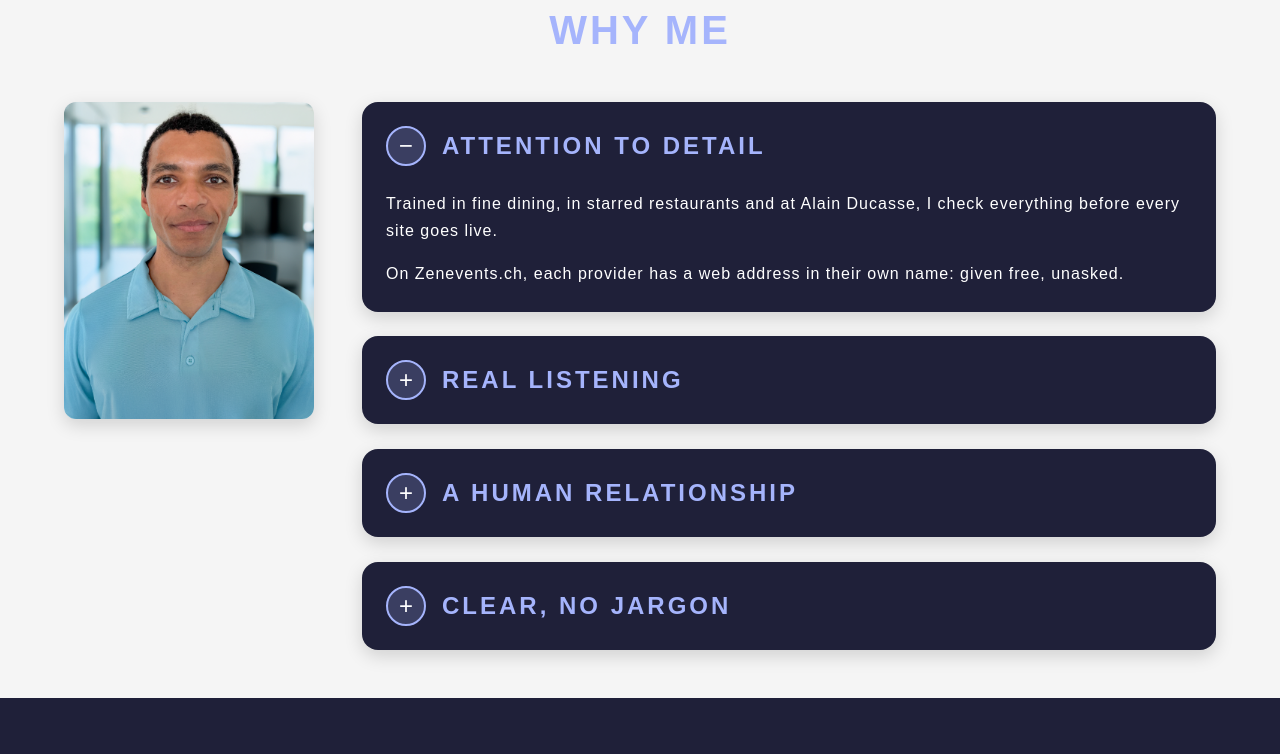
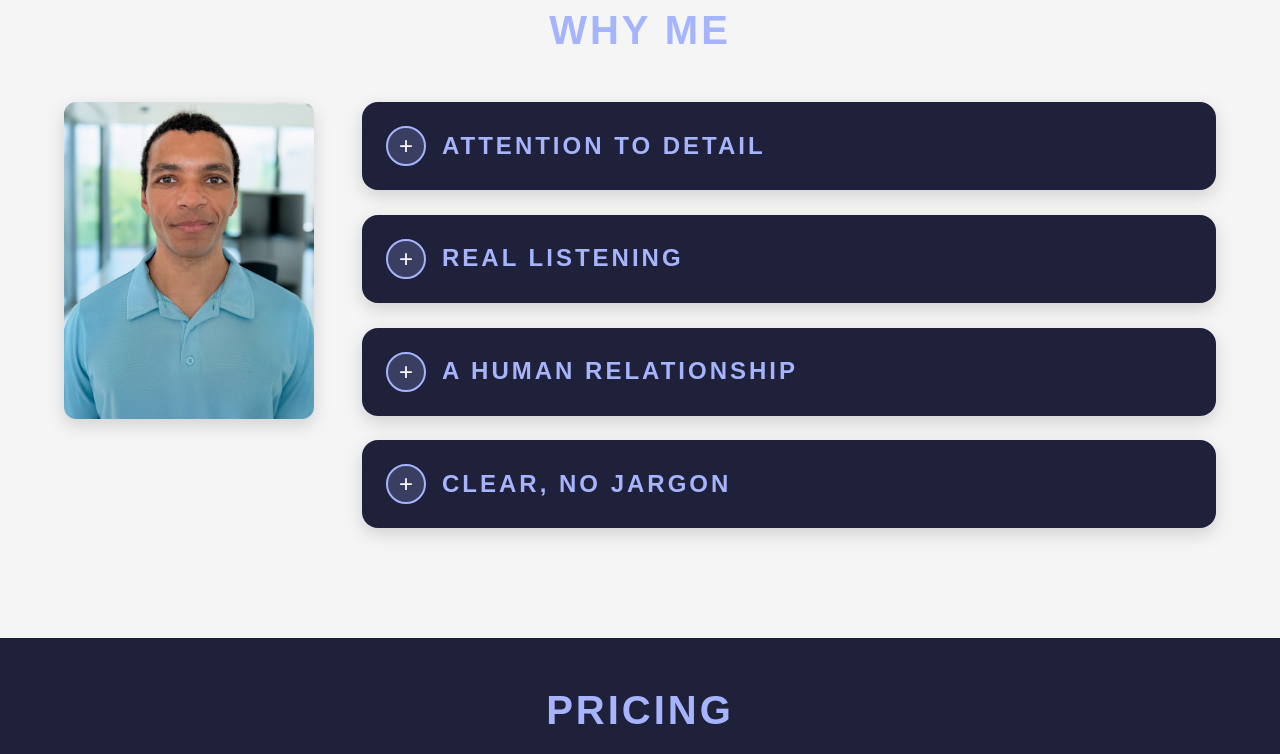
Before and after one commit to ChristopheTesconi/portfolio_v2, a Next.js app: page /en in a window 1280 px wide. Shown: the part 2380-3134 px from the top of the page. Built offline with nearby package versions, Linux system fonts and the light colour scheme.

Commit message:
fix: cartes Pourquoi moi et FAQ fermees au chargement

```diff
--- a/components/sections/About/About.tsx
+++ b/components/sections/About/About.tsx
@@ -31,7 +31,7 @@ export default function About() {
   const isMounted = useIsMounted();
   const shouldAnimate = isMounted && !reducedMotion;
 
-  const [openIndex, setOpenIndex] = useState<number | null>(0);
+  const [openIndex, setOpenIndex] = useState<number | null>(null);
 
   if (!t || !t.about) {
     return null;
--- a/components/sections/Faq/Faq.tsx
+++ b/components/sections/Faq/Faq.tsx
@@ -26,7 +26,7 @@ export default function Faq() {
   const isMounted = useIsMounted();
   const shouldAnimate = isMounted && !reducedMotion;
 
-  const [openIndex, setOpenIndex] = useState<number | null>(0);
+  const [openIndex, setOpenIndex] = useState<number | null>(null);
 
   if (!t || !t.faq) {
     return null;
```
